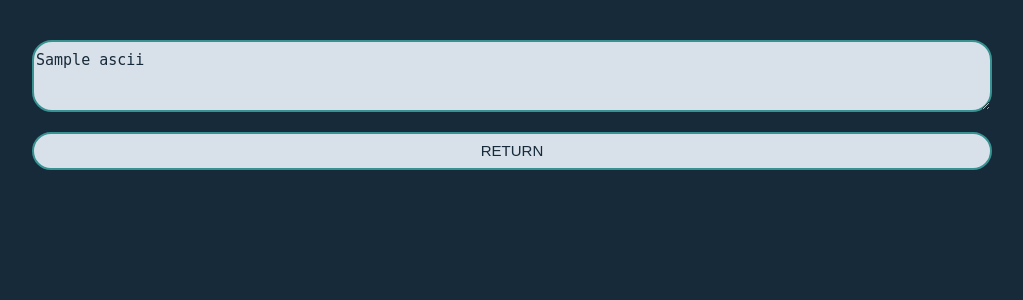
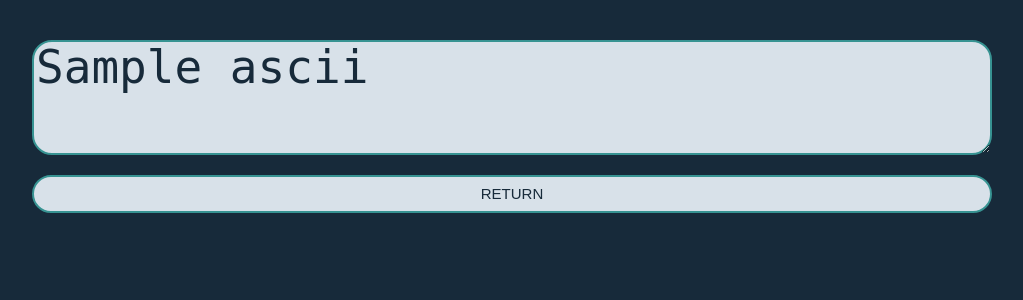
Before and after one commit to NorbertCode/ImageToASCII, a Flask app: template templates/result.html in a window 1280 px wide. Shown: the part 70-370 px from the top of the page, without its empty margins (128-1151 px from the left). Run offline with Flask 3, Linux system fonts and the light colour scheme; the template is opened without the code that fills it: most values are stand-ins (such as "Sample title", 1, 10 or a date in 2020).

Commit message:
Textarea fonts autosizes to input

```diff
--- a/static/style.css
+++ b/static/style.css
@@ -42,6 +42,12 @@ input:hover,.file_label:hover {
   color: #d8e1e9;
 }
 
+textarea {
+  white-space: pre;
+  overflow-wrap: normal;
+  overflow-x: scroll;
+}
+
 .file_label {
   display: block;
 }
--- a/templates/result.html
+++ b/templates/result.html
@@ -4,4 +4,14 @@
     <textarea readonly>{{ ascii }}</textarea>
     <br>
     <a href="{{ url_for('index') }}"><input type="button" value="RETURN"></a>
+
+    <script>
+        const textarea = document.querySelector("textarea")
+
+        let textWidth = textarea.value.split("\n")[0].length
+        let newSize = Math.max(-1/6 * textWidth + 48, 4);
+
+        textarea.style.fontSize = `${newSize}px`;
+        textarea.style.lineHeight = `${newSize}px`;
+    </script>
 {% endblock %}
```
